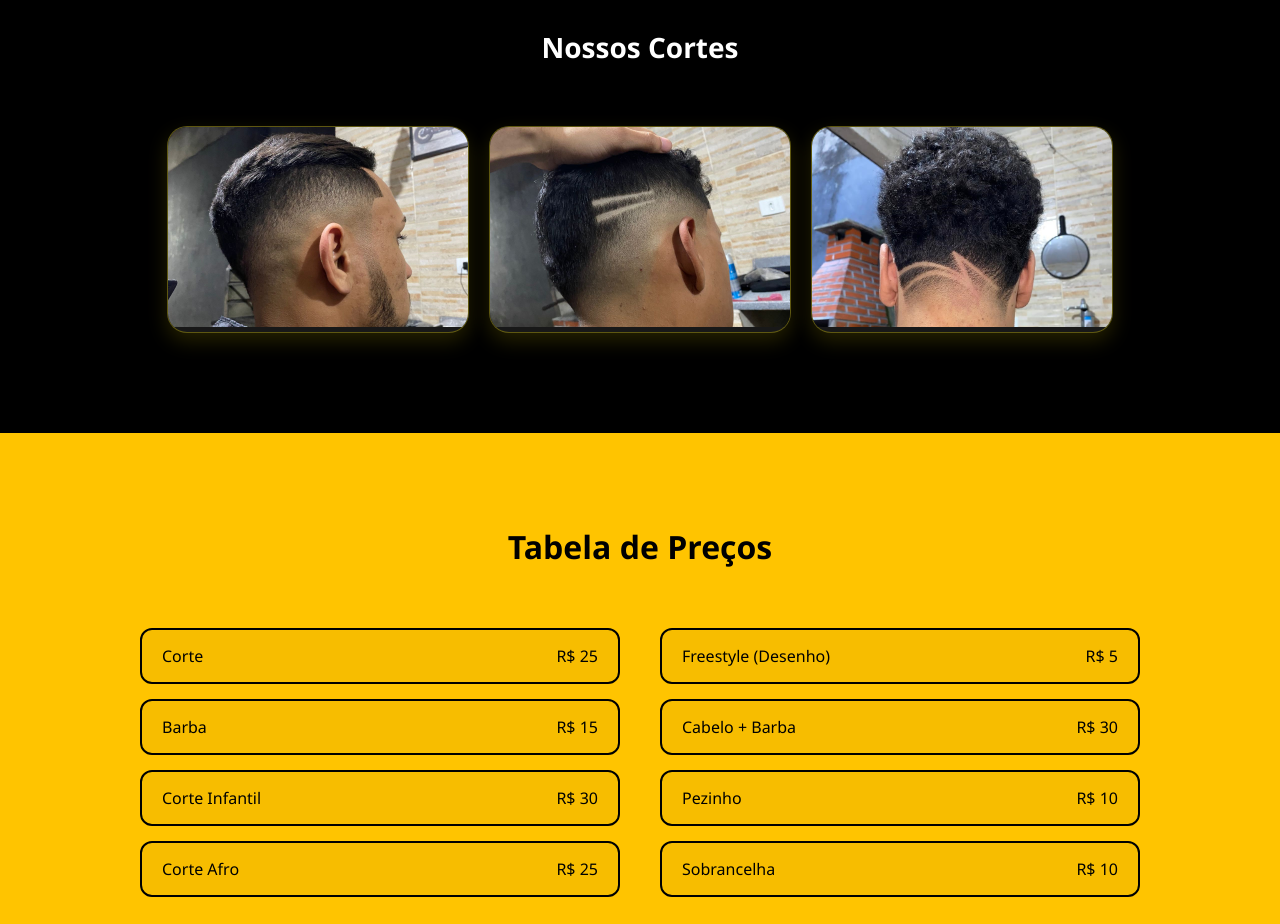
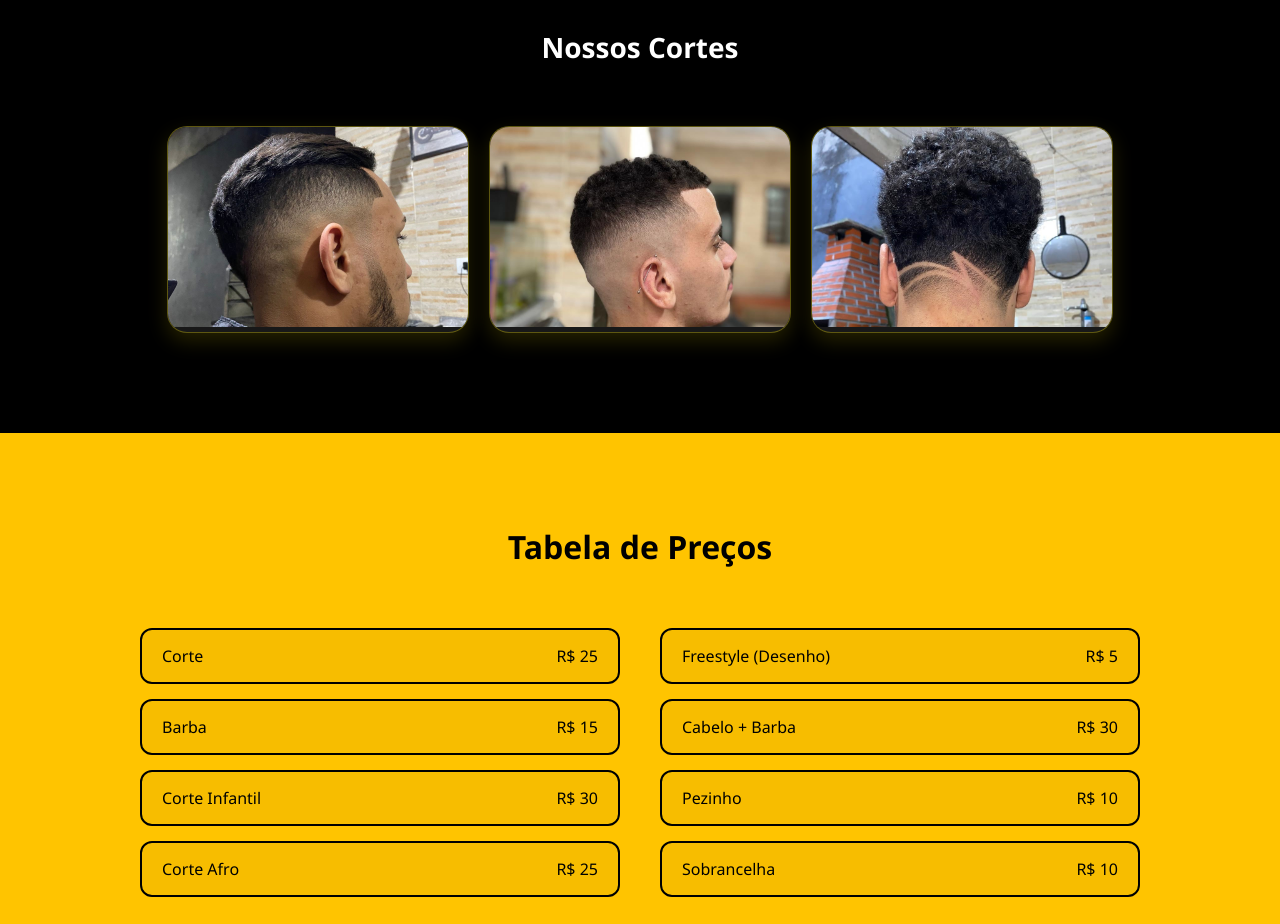
Before and after one commit to Klebolt/Vitu-s-Barber, a plain HTML site: page Vitu´s Barber/index.html in a window 1280 px wide. Shown: the part 880-1804 px from the top of the page. Drawn offline with nearby package versions, Linux system fonts and the light colour scheme.

Commit message:
Update index.html

```diff
--- a/Vitu´s Barber/index.html
+++ b/Vitu´s Barber/index.html
@@ -53,7 +53,7 @@
         <img src="img/corte1.jfif" alt="Fade Americano">
       </div>
       <div class="card animate-on-scroll" data-delay="0.2s">
-        <img src="img/corte2.jfif" alt="Degradê Navalhado">
+        <img src="img/corte5.jfif" alt="Degradê Navalhado">
       </div>
       <div class="card animate-on-scroll" data-delay="0.3s">
         <img src="img/corte45.jpg" alt="Barba + Sobrancelha">
```
